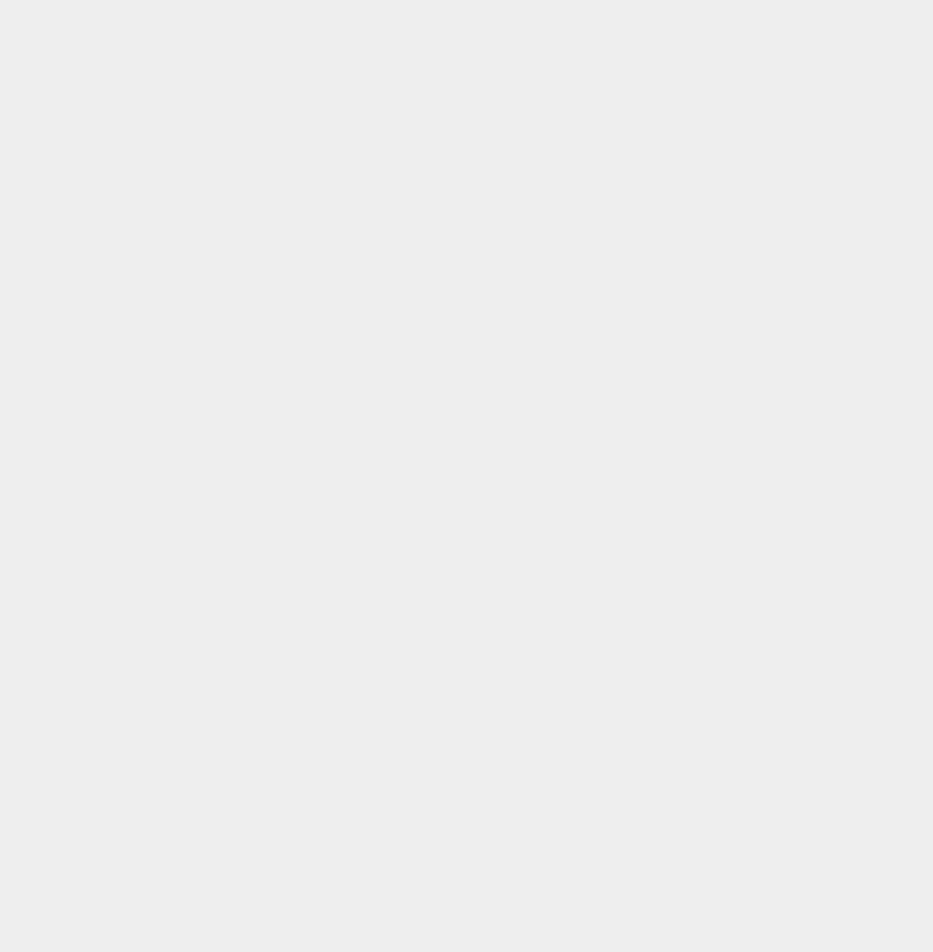
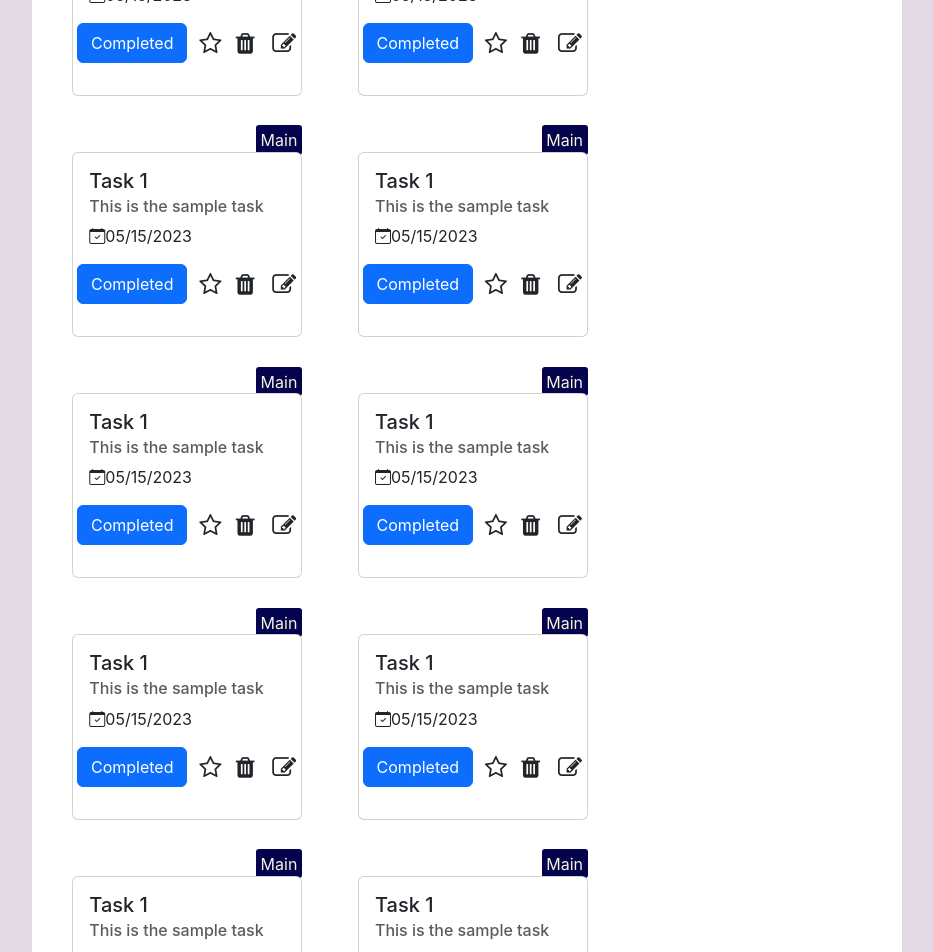
Before and after one commit to charankulal/myTasks, a React (Create React App) app: page / in a window 1280 px wide. Shown: the part 1320-2272 px from the top of the page, without its empty margins (173-1106 px from the left). Before the commit the page ends 1191 px from the top, so only its background shows below. Built offline with nearby package versions, Linux system fonts and the light colour scheme.

Commit message:
Completed frontend development

```diff
--- a/src/App.js
+++ b/src/App.js
@@ -20,7 +20,7 @@ function App() {
   return (
     <>
 
-    <div className={`row app ${isDarkMode ? 'dark-mode' : 'light-mode'} `}>
+    <div className={`row app ${isDarkMode ? 'dark-mode' : 'light-mode'} min-vh-100`}>
     <button type="button"
         data-toggle="collapse"
         data-target="#filters"
--- a/src/Components/CenterSection.js
+++ b/src/Components/CenterSection.js
@@ -226,6 +226,18 @@ export default function CenterSection(props) {
         <Card isListView={list} isDarkMode={props.isDarkMode} />
         <Card isListView={list} isDarkMode={props.isDarkMode} />
         <Card isListView={list} isDarkMode={props.isDarkMode} />
+        <Card isListView={list} isDarkMode={props.isDarkMode} />
+        <Card isListView={list} isDarkMode={props.isDarkMode} />
+        <Card isListView={list} isDarkMode={props.isDarkMode} />
+        <Card isListView={list} isDarkMode={props.isDarkMode} />
+        <Card isListView={list} isDarkMode={props.isDarkMode} />
+        <Card isListView={list} isDarkMode={props.isDarkMode} />
+        <Card isListView={list} isDarkMode={props.isDarkMode} />
+        <Card isListView={list} isDarkMode={props.isDarkMode} />
+        <Card isListView={list} isDarkMode={props.isDarkMode} />
+        <Card isListView={list} isDarkMode={props.isDarkMode} />
+        <Card isListView={list} isDarkMode={props.isDarkMode} />
+        <Card isListView={list} isDarkMode={props.isDarkMode} />
 
         <span className="col">
           <NewTaskModal isDarkMode={props.isDarkMode} isListView={list} />
--- a/src/Components/NewTaskModal.js
+++ b/src/Components/NewTaskModal.js
@@ -12,7 +12,7 @@ export default function NewTaskModal(props) {
         className={`btn add-task-button ${
           props.isDarkMode ? "dark-mode" : "light-mode"
         }  ${
-          props.isListView && "w-100 h-100"
+          props.isListView && "list"
         } `}
         data-bs-toggle="modal"
         data-bs-target="#exampleModal"
--- a/src/Components/RightSection.js
+++ b/src/Components/RightSection.js
@@ -3,7 +3,7 @@ import React from "react";
 export default function RightSection() {
   return (
     <>
-      <header className="row">
+      <header className="row ">
         <h5 className="col-6 my-4 ">Hii, User!</h5>
         <img
           src="https://t3.ftcdn.net/jpg/05/53/79/60/360_F_553796090_XHrE6R9jwmBJUMo9HKl41hyHJ5gqt9oz.jpg"
--- a/src/Styles/NewTaskModal.css
+++ b/src/Styles/NewTaskModal.css
@@ -8,17 +8,21 @@ input[type="checkbox"] {
     /* clip-path: circle(46% at 50% 50%);   /* Set the clip path of circle*/
     /* border: 1px solid black;  */
   }
-  .h-100{
-    height: 200% !important;
 
-
-  }
 
 .add-task-button.light-mode{
     height: 75%;
     width: 40%;
     margin-left: 4%;
     margin-top: 6%;
+    background-color: white;
+    color: black;
+    border: 2px dashed rgb(56, 55, 55);
+}
+.add-task-button.light-mode.list{
+    height: 200%;
+    width: 100%;
+    margin: 1%;
     background-color: white;
     color: black;
     border: 2px dashed rgb(56, 55, 55);
@@ -39,6 +43,16 @@ input[type="checkbox"] {
     color: white;
 }
 
+.add-task-button.dark-mode.list{
+
+    height: 200%;
+    width: 100%;
+    margin: 0%;
+    background-color: rgb(28, 28, 28);
+    border: 2px dashed rgb(160, 156, 156);
+    color: white;
+}
+
 .add-task-button.dark-mode:hover {
     background-color: rgb(53, 53, 53);
     border: 2px dashed rgb(160, 156, 156);
```
